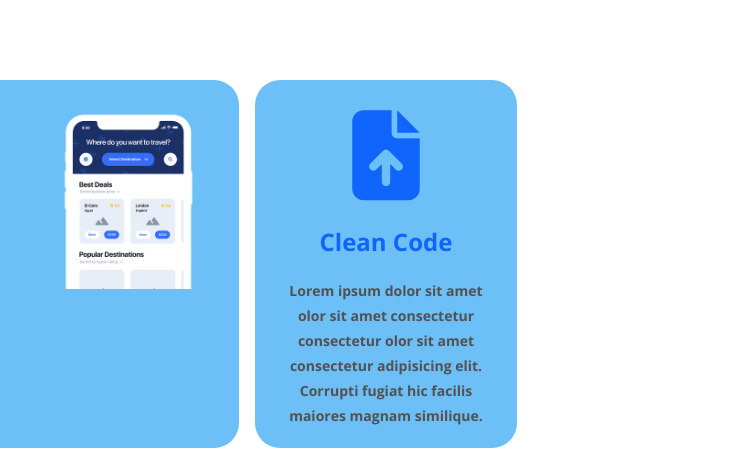
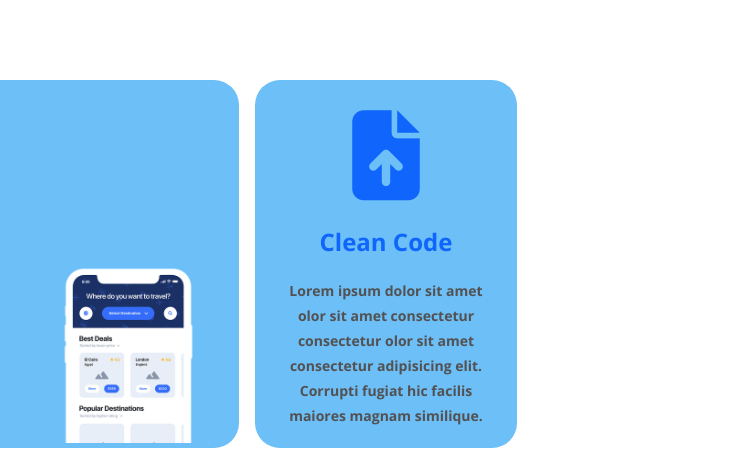
Before and after one commit to saff-it/htmlcss-responsive-layout, a plain HTML site: page index.html in a window 1280 px wide. Shown: the part 123-584 px from the top of the page, 527-1280 px from the left. Drawn offline with nearby package versions, Linux system fonts and the light colour scheme.

Commit message:
first section - bigger box image size and alignment fixed

```diff
--- a/css/style.css
+++ b/css/style.css
@@ -513,6 +513,13 @@ footer p{
 
     }
 
+    div.box-img {
+        max-width: 60%;
+        margin: 25px 0 0 0;
+
+    }
+
+
     /* testimonial section  */
     .test-pic{
         display: flex;
@@ -604,6 +611,11 @@ footer p{
 
     }
 
+    div.box-img {
+        align-self: flex-end;
+    }
+
+
     /* 2columns  */
 
     div.rght-col{
```
